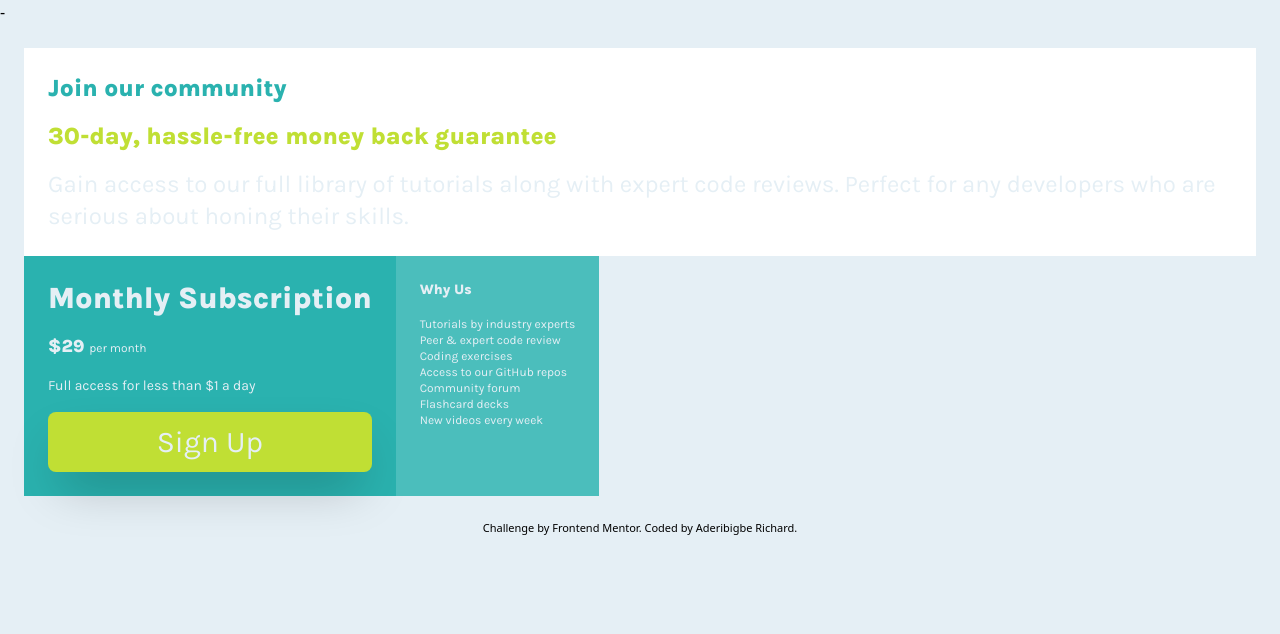
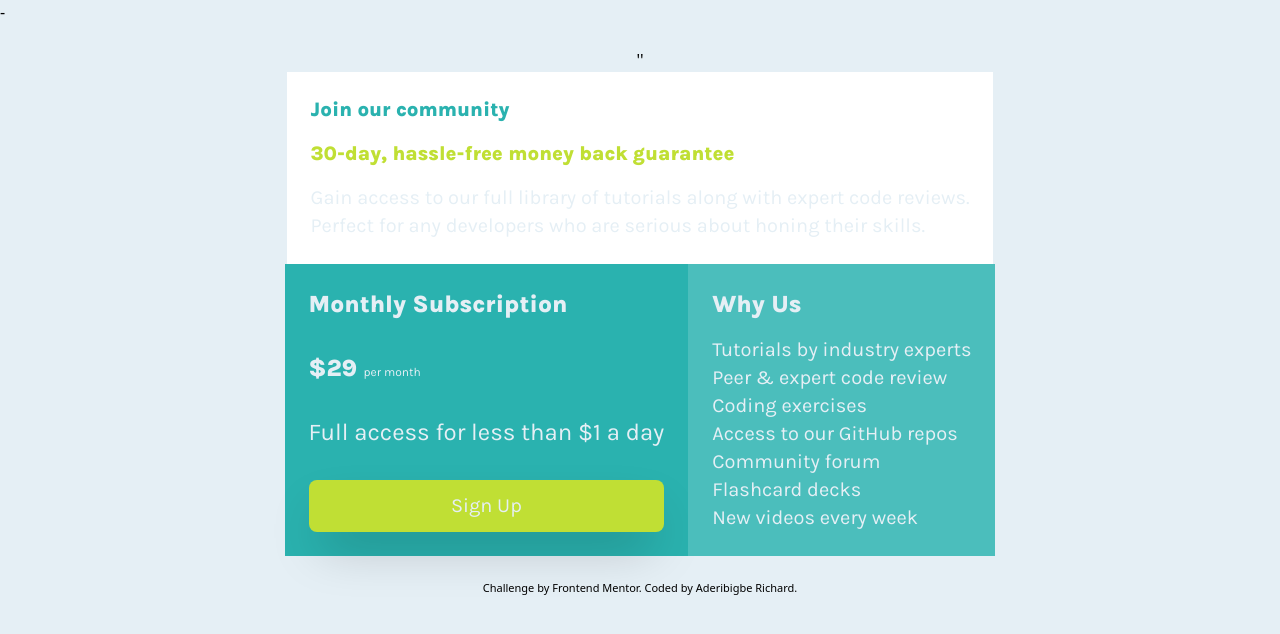
Before and after one commit to RichardAmevi/single-price-grid-component-master, a plain HTML site: page index.html in a window 1280 px wide. Drawn offline with nearby package versions, Linux system fonts and the light colour scheme.

Commit message:
right sizes

```diff
--- a/index.html
+++ b/index.html
@@ -60,44 +60,44 @@
   </style>
 </head>
 <body class="bg-mgray ">
- <div class="container items-center justify-center ">
+ <div class="container">
 
 <!--largerscreens-->
-<div class="main md:flex flex-col p-6 hidden">
+<div class="main md:flex flex-col p-6 hidden  items-center justify-center ">
+''
 
- <div>
-   <!--too section-->
+   <!--top section-->
    <div class="top flex flex-col bg-mwhite p-6 gap-4">
-    <h1 class="text-cyan text-sm karla-800 md:text-2xl">Join our community</h1>
+    <h1 class="text-cyan karla-800 text-xl">Join our community</h1>
 
- <h2 class="text-myellow karla-800 text-sm md:text-2xl"> 30-day, hassle-free money back guarantee</h2>
+ <h2 class="text-myellow karla-800 text-xl"> 30-day, hassle-free money back guarantee</h2>
 
-  <p class="text-mgray karla-400 text-sm md:text-2xl">Gain access to our full library of tutorials along with expert code reviews.
+  <p class="text-mgray karla-400 text-xl">Gain access to our full library of tutorials along with expert code reviews.<br>
     Perfect for any developers who are serious about honing their skills.</p>
 </div>
 
- </div>
+
 
   <div class="flex flex-row">
     <!--midddle section-->
-<div class="middle flex flex-col bg-cyan p-6 gap-4 md:text-3xl">
+<div class="middle flex flex-col bg-cyan p-6 justify-between">
 
-  <h1 class="text-mgray karla-800">Monthly Subscription</h1>
+  <h1 class="text-mgray karla-800 text-2xl">Monthly Subscription</h1>
 
-  <h2 class="text-mgray karla-800 text-lg">&dollar;29 <span class="text-xs karla-400"> per month</span></h2>
+  <h2 class="text-mgray karla-800 text-2xl">&dollar;29 <span class="text-xs karla-400"> per month</span></h2>
 
-  <p class="text-mgray karla-400 text-sm">Full access for less than &dollar;1 a day  </p>
+  <p class="text-mgray karla-400 text-2xl">Full access for less than &dollar;1 a day  </p>
 
-  <button class="bg-myellow text-mgray rounded-lg shadow-2xl p-3 karla-400">Sign Up</button>
+  <button class="bg-myellow text-mgray rounded-lg shadow-2xl text-xl p-3 karla-400">Sign Up</button>
 
   </div>
 
   <!--bottom section-->
-  <div class="bottom flex flex-col bg-mylblue p-6 gap-4 md:text-3xl">
+  <div class="bottom flex flex-col bg-mylblue p-6 gap-4 ">
 
-    <h1 class="text-mgray text-sm karla-800">Why Us</h1>
+    <h1 class="text-mgray text-2xl karla-800">Why Us</h1>
 
-    <p class="text-mgray text-xs karla-400">Tutorials by industry experts<br>
+    <p class="text-mgray text-xl karla-400">Tutorials by industry experts<br>
       Peer &amp; expert code review<br>
       Coding exercises<br>
       Access to our GitHub repos<br>
@@ -111,7 +111,7 @@
 
 
   <!--smaller screen version-->
-  <div class="main flex flex-col p-6 md:hidden ">
+  <div class="main md:hidden sm:flex flex-col p-6 md:hidden items-center justify-center">
 
     <!--too section-->
     <div class="top flex flex-col bg-mwhite p-6 gap-4">
```
